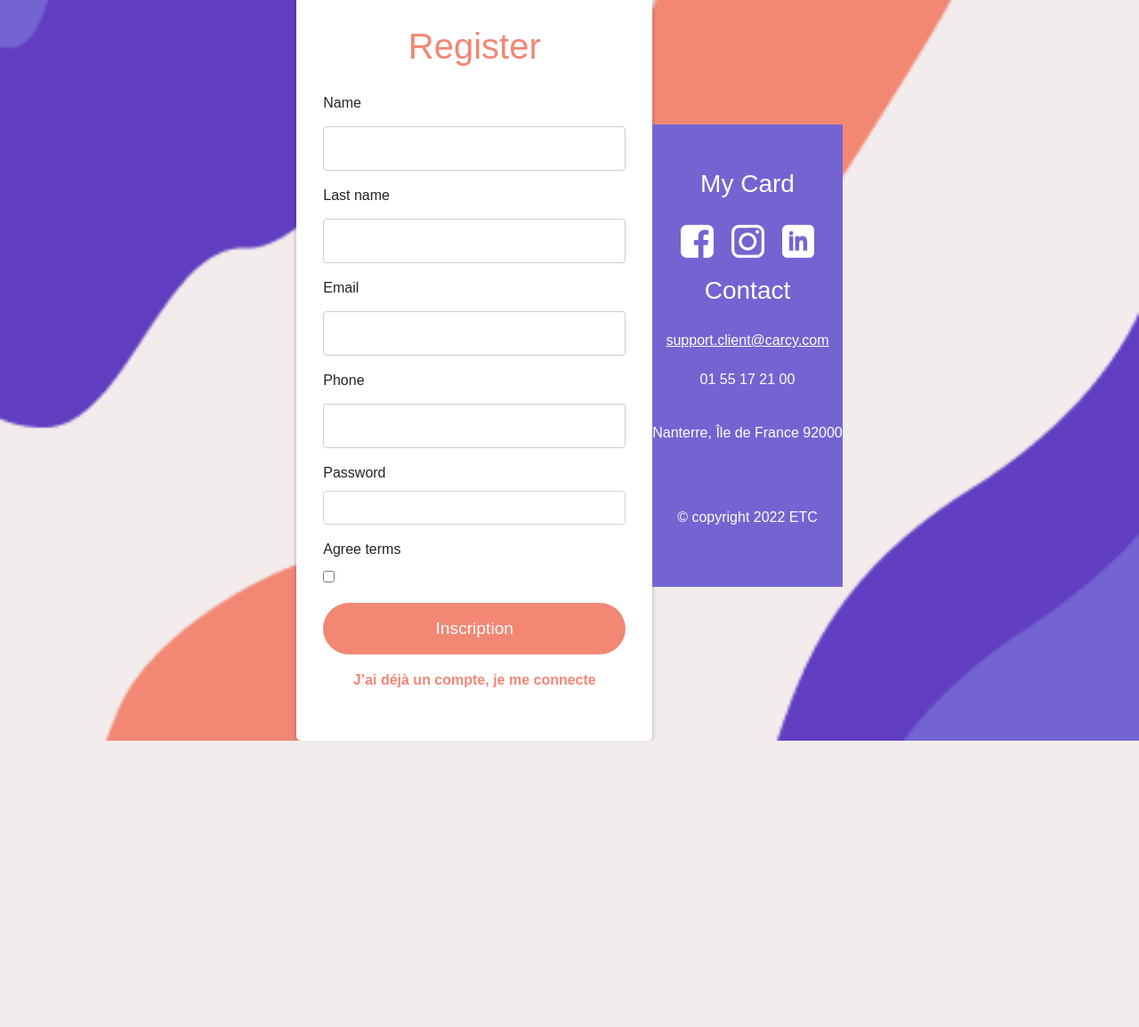
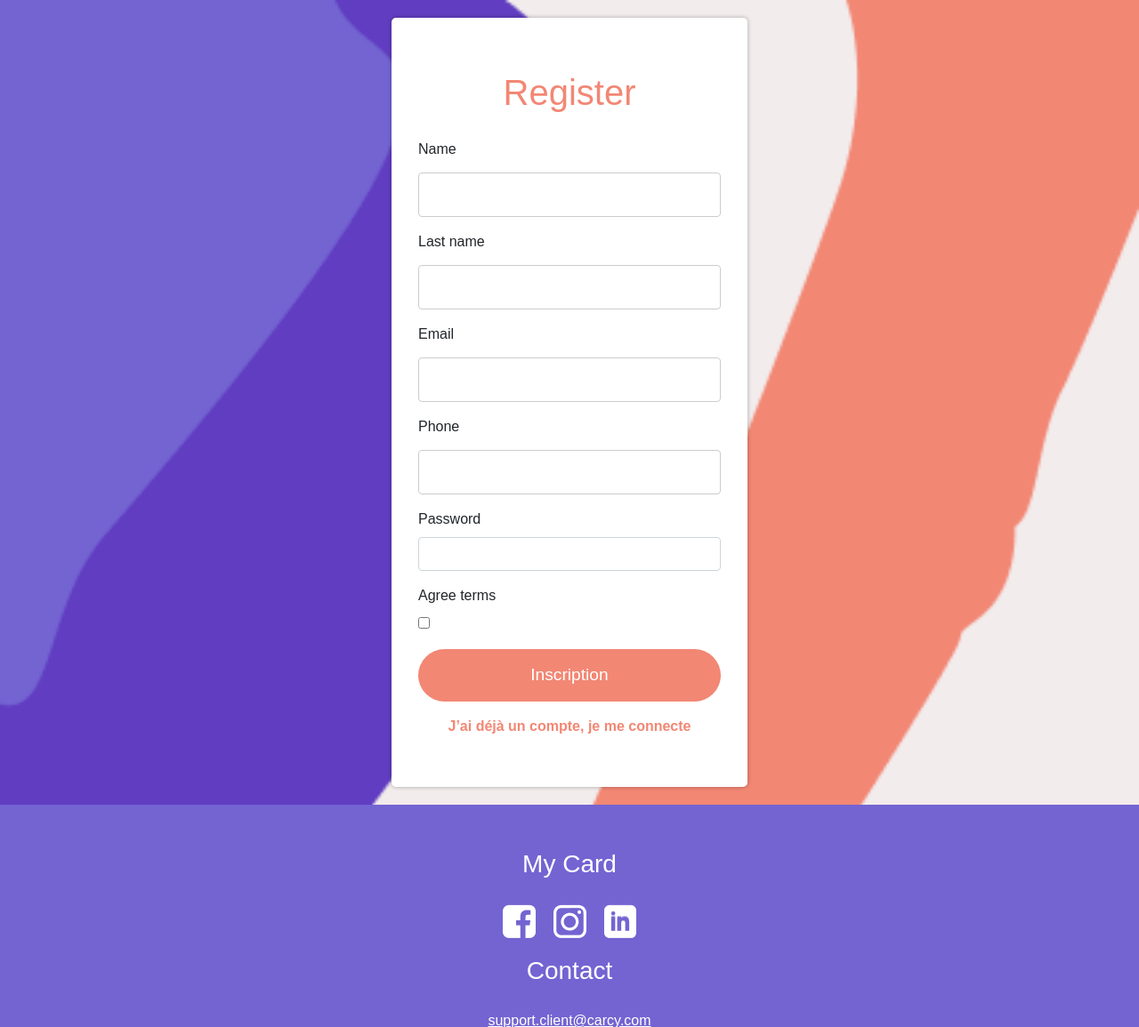
Before and after one commit to DricSun/Carcy-BAP, a Symfony app: template templates/registration/register.html.twig in a window 1280 px wide. Shown: the top 1155 px of the page at 89% size. Before the commit the page ends 833 px from the top, so only its background shows below. Run offline with Twig, Linux system fonts and the light colour scheme; the template is opened without the code that fills it, so the values that code supplies are empty; form fields are guessed from the names that the template uses; some libraries are stand-ins or nearby versions.

Commit message:
modif style footer :lipstick:

```diff
--- a/public/css/register.css
+++ b/public/css/register.css
@@ -1,12 +1,4 @@
-body {
-    width: 100%;
-    min-height: 100vh;
-    background-position: center;
-    background-size: cover;
-    display: flex;
-    justify-content: center;
-    align-items: center;
-}
+
 .forms h1{
     color: #F28774;
     display: flex;
@@ -19,6 +11,12 @@ body {
     border-radius: 5px;
     box-shadow: 0 0 5px rgba(0,0,0,.3);
     padding: 40px 30px;
+}
+
+.envelop-form{
+    display: flex;
+    justify-content: center;
+    padding: 20px;
 }
 
 .forms .login-text {
--- a/templates/registration/register.html.twig
+++ b/templates/registration/register.html.twig
@@ -3,7 +3,7 @@
 {% block title %}Register{% endblock %}
 
 {% block body %}
-
+<div class="envelop-form">
 <div class="forms">
     <h1>Register</h1>
     <form action="" method="POST" class="login-email">
@@ -26,6 +26,6 @@
         <p class="login-register-text"> <a href="{{ path('app_login') }}">J’ai déjà un compte, je me connecte</a></p>
     </form>
 </div>
-
+</div>
 
 {% endblock %}
--- a/templates/security/login.html.twig
+++ b/templates/security/login.html.twig
@@ -3,6 +3,7 @@
 {% block title %}Log in!{% endblock %}
 
 {% block body %}
+    <div class="envelop-form">
 <div class="forms">
     <h1>Login</h1>
     <form action="" method="POST" class="login-email">
@@ -36,4 +37,5 @@
         <p class="login-register-text"> <a href="{{ path('app_register') }}">Je m’inscris!</a></p>
     </form>
 </div>
+    </div>
 {% endblock %}
```
Also changed, not shown: src/Security/UserAuthentificatorAuthenticator.php (+9 -10 lines).
